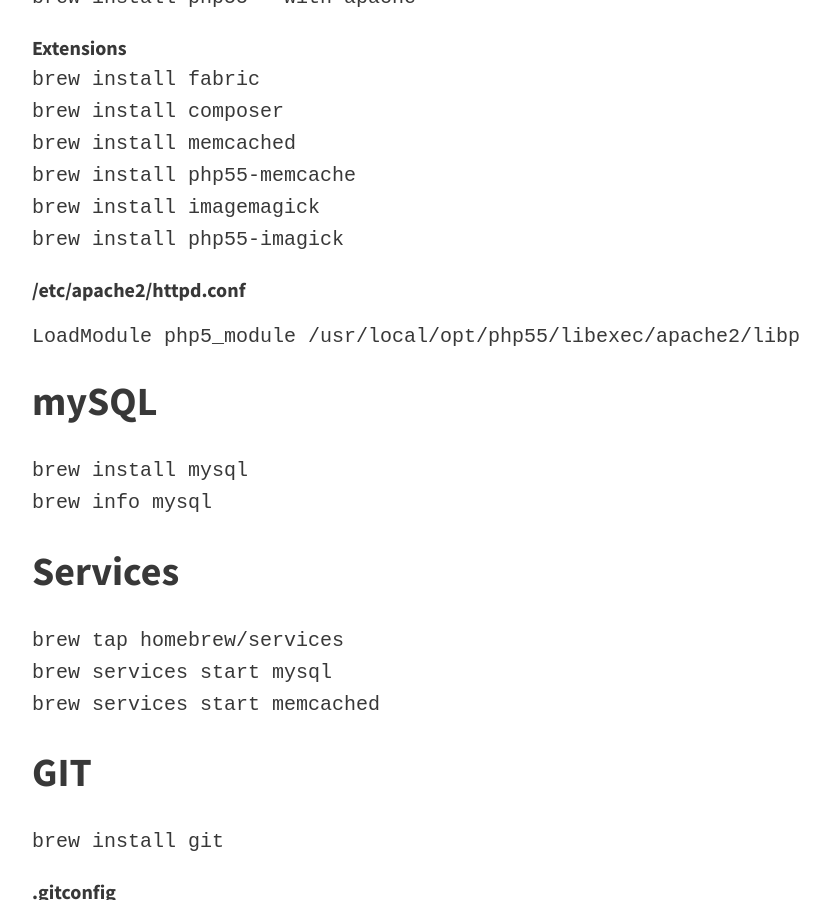
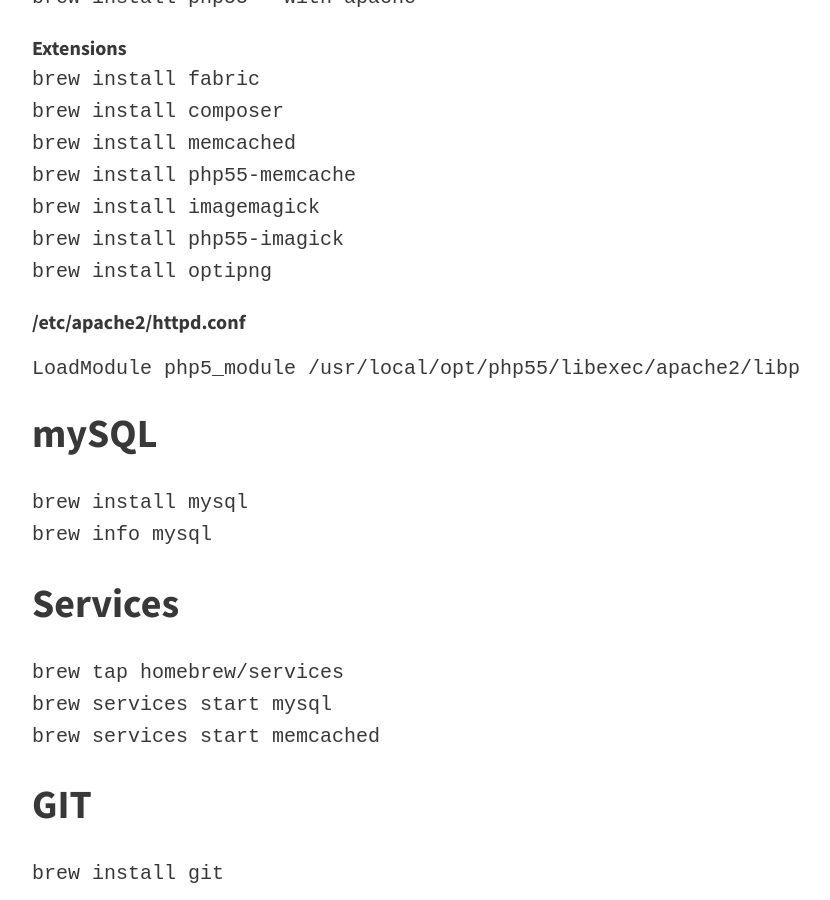
Before and after one commit to supplyltd/supplyltd.github.io, a Jekyll site: the page built from _posts/2015-5-7-webdevsetup.md, in a window 1280 px wide and 900 px high, scrolled down 1215 px. Shown: the whole window, without its empty margins (224-1054 px from the left). Built offline with Jekyll 4.4.1, drawn with Linux system fonts in a browser that asks for light colours; nearby versions of some CDN libraries.

Commit message:
Updated 2015-5-7-webdevsetup.md

```diff
--- a/_posts/2015-5-7-webdevsetup.md
+++ b/_posts/2015-5-7-webdevsetup.md
@@ -3,6 +3,7 @@
 title: Web Dev Setup
 published: true
 ---
+
 
 
 
@@ -36,7 +37,8 @@
 `brew install memcached`<br>
 `brew install php55-memcache`<br>
 `brew install imagemagick`<br>
-`brew install php55-imagick`
+`brew install php55-imagick`<br>
+`brew install optipng`
 
 **/etc/apache2/httpd.conf**
 <pre>
```
